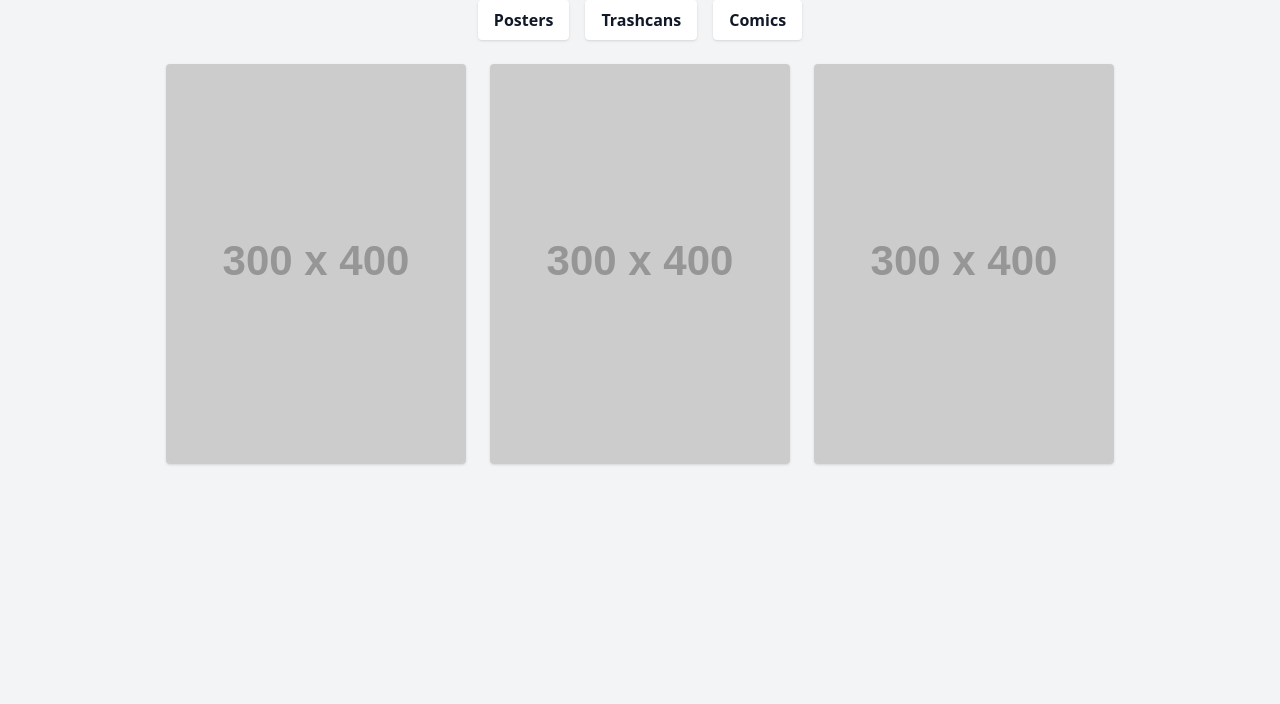
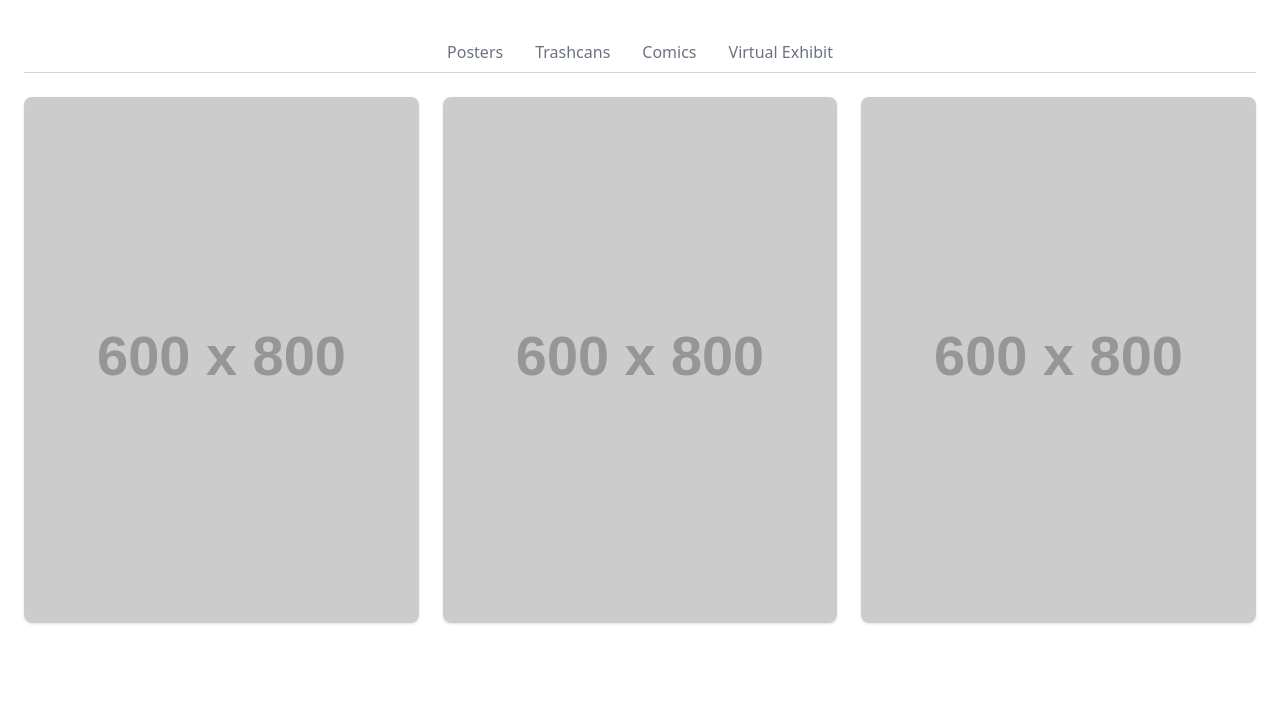
Before and after one commit to StopTheDrop/stopthedrop.github.io, a plain HTML site: page index.html in a window 1280 px wide. Shown: the part 96-800 px from the top of the page. Drawn offline with nearby package versions, Linux system fonts and the light colour scheme; placeholder pictures from the web are drawn by us.

Commit message:
Updated index.html

```diff
--- a/index.html
+++ b/index.html
@@ -3,57 +3,74 @@
 <head>
   <meta charset="UTF-8" />
   <meta name="viewport" content="width=device-width, initial-scale=1.0" />
-  <title>Mockups Gallery</title>
+  <title>Design Mockups Gallery</title>
   <script src="https://cdn.tailwindcss.com"></script>
+  <style>
+    .tab-active {
+      @apply border-b-2 border-black text-black font-semibold;
+    }
+  </style>
 </head>
-<body class="bg-gray-100 text-gray-900 min-h-screen flex flex-col items-center justify-start p-8">
+<body class="bg-white text-gray-800 min-h-screen p-6">
 
-  <h1 class="text-4xl font-bold mb-6">Design Mockups</h1>
+  <!-- Header -->
+  <header class="text-center mb-8">
+    <h1 class="text-4xl font-bold tracking-tight">Mockups Gallery</h1>
+    <p class="text-gray-500 mt-2">Explore visual concepts and exhibit designs</p>
+  </header>
 
   <!-- Tabs -->
-  <div class="mb-6">
-    <nav class="flex space-x-4">
-      <button class="tab-btn bg-white px-4 py-2 rounded shadow font-semibold hover:bg-gray-200" data-tab="posters">Posters</button>
-      <button class="tab-btn bg-white px-4 py-2 rounded shadow font-semibold hover:bg-gray-200" data-tab="trashcans">Trashcans</button>
-      <button class="tab-btn bg-white px-4 py-2 rounded shadow font-semibold hover:bg-gray-200" data-tab="comics">Comics</button>
-    </nav>
+  <div class="flex justify-center mb-6 border-b border-gray-300">
+    <button class="tab-btn px-4 py-2 text-gray-500 hover:text-black transition" data-tab="posters">Posters</button>
+    <button class="tab-btn px-4 py-2 text-gray-500 hover:text-black transition" data-tab="trashcans">Trashcans</button>
+    <button class="tab-btn px-4 py-2 text-gray-500 hover:text-black transition" data-tab="comics">Comics</button>
+    <button class="tab-btn px-4 py-2 text-gray-500 hover:text-black transition" data-tab="virtual">Virtual Exhibit</button>
   </div>
 
-  <!-- Content Areas -->
-  <div id="posters" class="tab-content grid grid-cols-1 sm:grid-cols-2 md:grid-cols-3 gap-6">
-    <img src="https://via.placeholder.com/300x400?text=Poster+1" alt="Poster 1" class="rounded shadow" />
-    <img src="https://via.placeholder.com/300x400?text=Poster+2" alt="Poster 2" class="rounded shadow" />
-    <img src="https://via.placeholder.com/300x400?text=Poster+3" alt="Poster 3" class="rounded shadow" />
-  </div>
+  <!-- Tab Content Sections -->
+  <section id="posters" class="tab-content grid grid-cols-1 sm:grid-cols-2 md:grid-cols-3 gap-6">
+    <img src="https://via.placeholder.com/600x800?text=Poster+1" alt="Poster 1" class="rounded-lg shadow hover:shadow-xl transition" />
+    <img src="https://via.placeholder.com/600x800?text=Poster+2" alt="Poster 2" class="rounded-lg shadow hover:shadow-xl transition" />
+    <img src="https://via.placeholder.com/600x800?text=Poster+3" alt="Poster 3" class="rounded-lg shadow hover:shadow-xl transition" />
+  </section>
 
-  <div id="trashcans" class="tab-content hidden grid grid-cols-1 sm:grid-cols-2 md:grid-cols-3 gap-6">
-    <img src="https://via.placeholder.com/300x400?text=Trashcan+1" alt="Trashcan 1" class="rounded shadow" />
-    <img src="https://via.placeholder.com/300x400?text=Trashcan+2" alt="Trashcan 2" class="rounded shadow" />
-  </div>
+  <section id="trashcans" class="tab-content hidden grid grid-cols-1 sm:grid-cols-2 md:grid-cols-3 gap-6">
+    <img src="https://via.placeholder.com/600x800?text=Trashcan+1" alt="Trashcan 1" class="rounded-lg shadow hover:shadow-xl transition" />
+    <img src="https://via.placeholder.com/600x800?text=Trashcan+2" alt="Trashcan 2" class="rounded-lg shadow hover:shadow-xl transition" />
+  </section>
 
-  <div id="comics" class="tab-content hidden grid grid-cols-1 sm:grid-cols-2 md:grid-cols-3 gap-6">
-    <img src="https://via.placeholder.com/300x400?text=Comic+1" alt="Comic 1" class="rounded shadow" />
-    <img src="https://via.placeholder.com/300x400?text=Comic+2" alt="Comic 2" class="rounded shadow" />
-    <img src="https://via.placeholder.com/300x400?text=Comic+3" alt="Comic 3" class="rounded shadow" />
-  </div>
+  <section id="comics" class="tab-content hidden grid grid-cols-1 sm:grid-cols-2 md:grid-cols-3 gap-6">
+    <img src="https://via.placeholder.com/600x800?text=Comic+1" alt="Comic 1" class="rounded-lg shadow hover:shadow-xl transition" />
+    <img src="https://via.placeholder.com/600x800?text=Comic+2" alt="Comic 2" class="rounded-lg shadow hover:shadow-xl transition" />
+    <img src="https://via.placeholder.com/600x800?text=Comic+3" alt="Comic 3" class="rounded-lg shadow hover:shadow-xl transition" />
+  </section>
 
+  <section id="virtual" class="tab-content hidden grid grid-cols-1 sm:grid-cols-2 gap-6">
+    <img src="https://via.placeholder.com/800x500?text=Virtual+Exhibit+1" alt="Virtual Exhibit 1" class="rounded-lg shadow hover:shadow-xl transition" />
+    <img src="https://via.placeholder.com/800x500?text=Virtual+Exhibit+2" alt="Virtual Exhibit 2" class="rounded-lg shadow hover:shadow-xl transition" />
+  </section>
+
+  <!-- Script for Tabs -->
   <script>
     const tabs = document.querySelectorAll(".tab-btn");
     const contents = document.querySelectorAll(".tab-content");
 
     tabs.forEach(tab => {
       tab.addEventListener("click", () => {
-        const target = tab.dataset.tab;
+        // Remove active styling from all tabs
+        tabs.forEach(t => t.classList.remove("tab-active"));
+        // Add active styling to clicked tab
+        tab.classList.add("tab-active");
 
+        // Hide all tab contents
         contents.forEach(c => c.classList.add("hidden"));
-        document.getElementById(target).classList.remove("hidden");
 
-        tabs.forEach(t => t.classList.remove("bg-blue-100"));
-        tab.classList.add("bg-blue-100");
+        // Show the correct tab
+        document.getElementById(tab.dataset.tab).classList.remove("hidden");
       });
     });
 
-    // Optional: Set default tab
+    // Set default tab
     tabs[0].click();
   </script>
 
```
